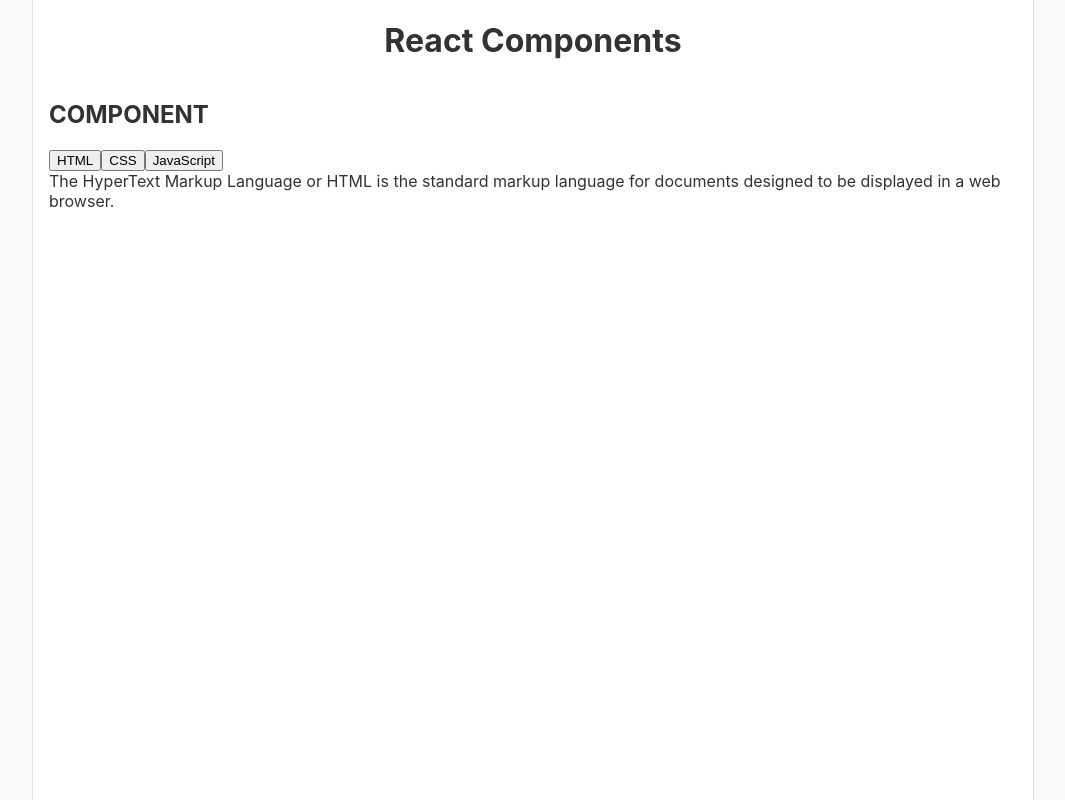
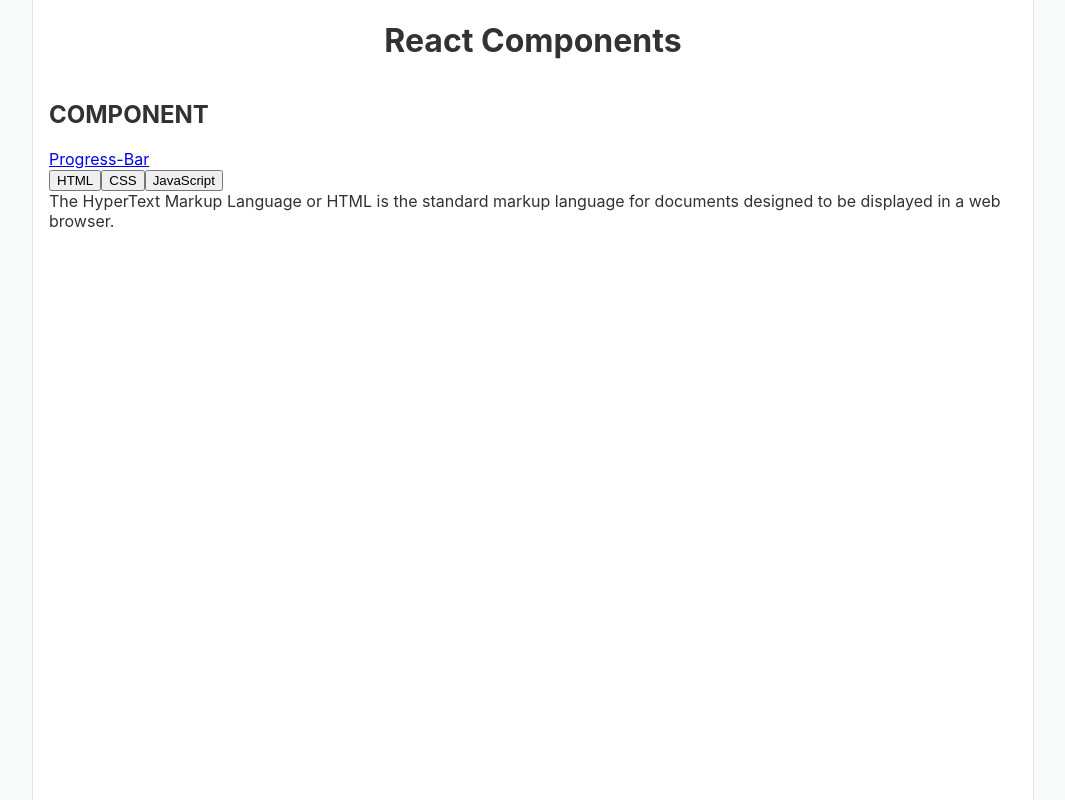
Before and after one commit to ruanha/react-components, a React (Create React App) app: page /react-components/tabs in a window 1280 px wide. Shown: the whole page, without its empty margins (107-1172 px from the left). Built offline with nearby package versions, Linux system fonts and the light colour scheme.

Commit message:
test with a Link to see if gh-pages can route to it

```diff
--- a/src/App.tsx
+++ b/src/App.tsx
@@ -1,4 +1,4 @@
-import { Outlet } from "react-router-dom";
+import { Outlet, Link } from "react-router-dom";
 
 import "./App.css";
 
@@ -10,6 +10,7 @@
       </header>
       <main>
         <h2>COMPONENT</h2>
+        <Link to="progress-bar">Progress-Bar</Link>
         <Outlet />
       </main>
       <script src="src/index.js"></script>
```
